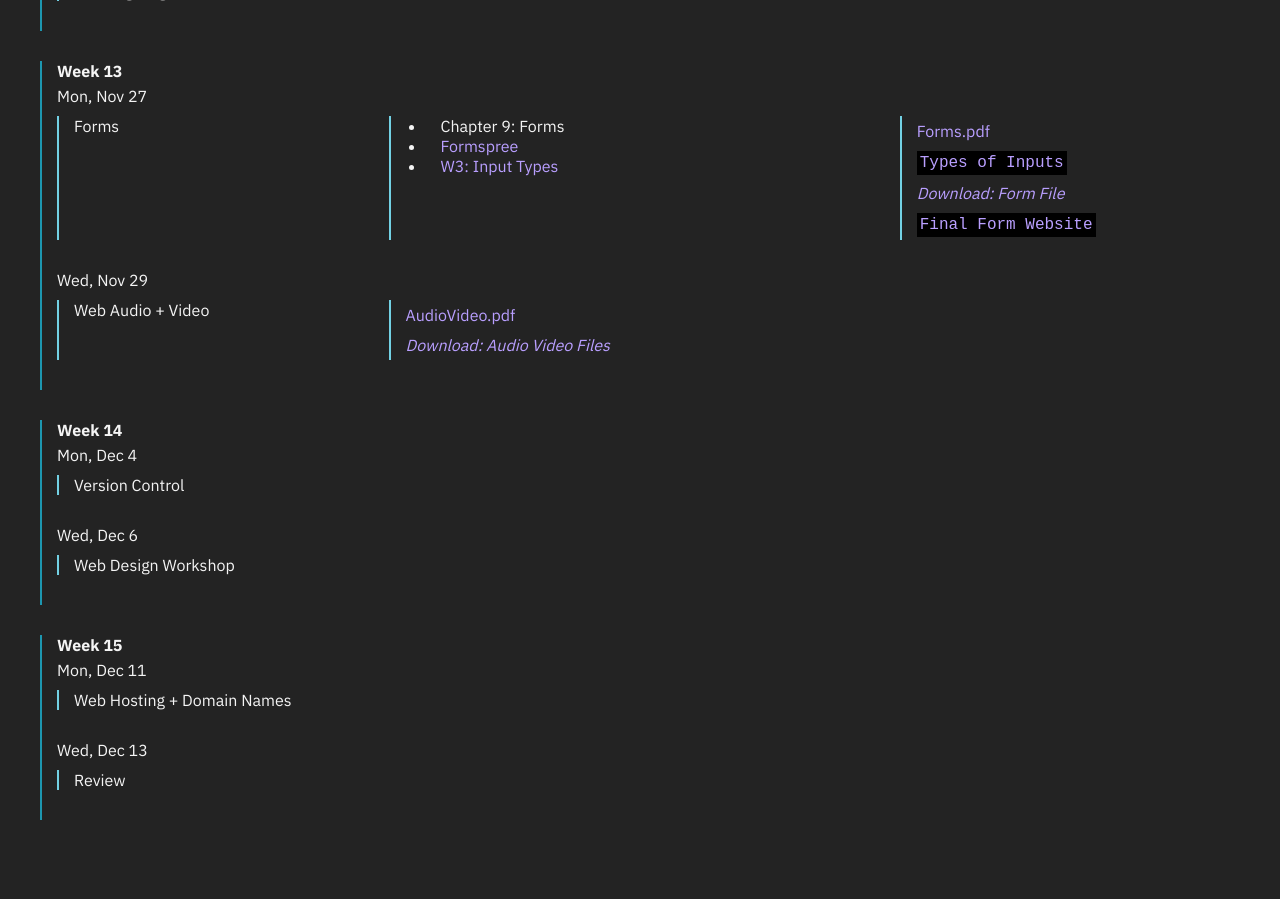
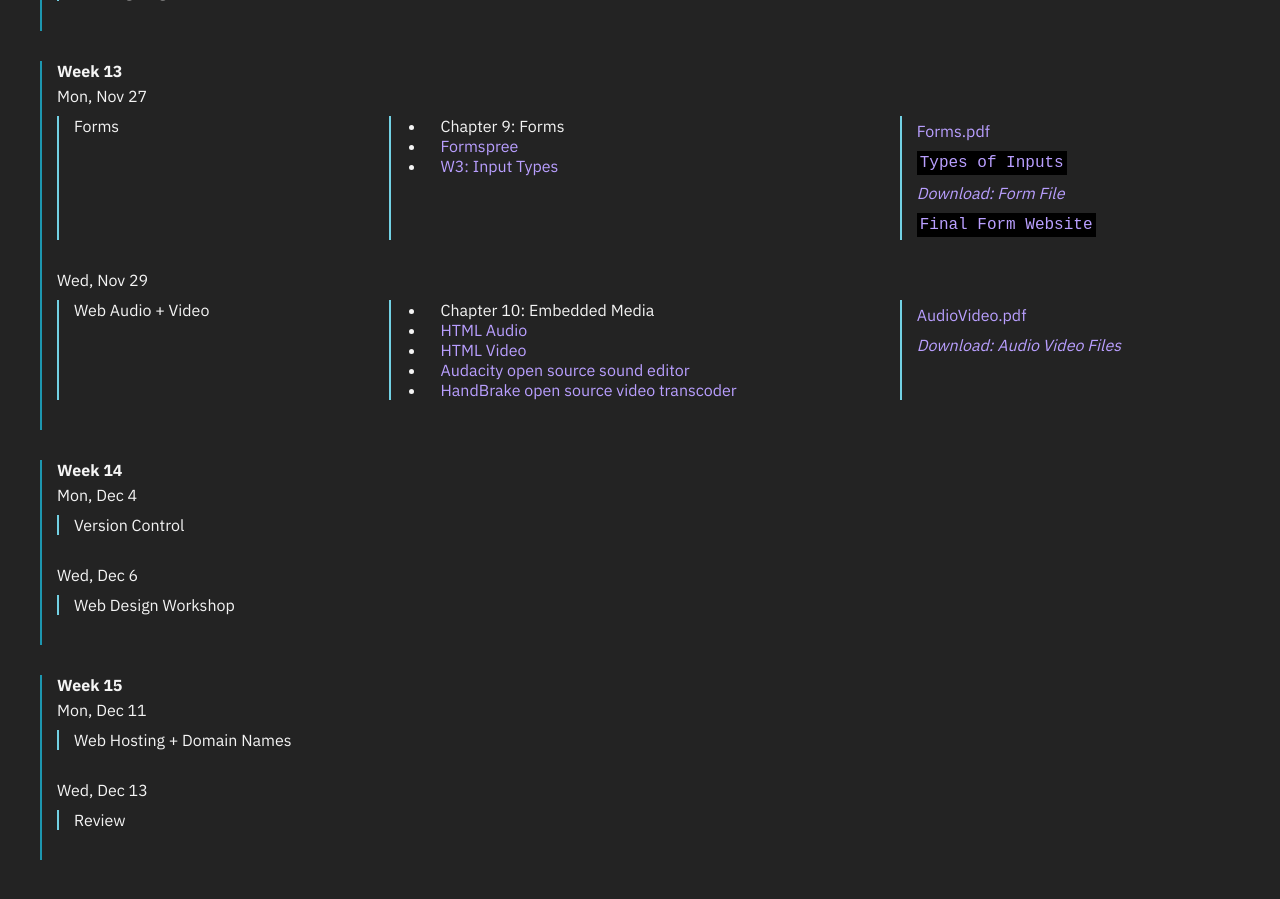
Before and after one commit to emilydidthis/CSCI-UA.004-Fall23, a Jekyll site: the page built from schedule.markdown, in a window 1280 px wide and 900 px high, scrolled down 4649 px. Built offline with Jekyll 4.4.1, drawn with Linux system fonts in a browser that asks for light colours; before the commit the page ends 5509 px from its top, so only the background shows below that.

Commit message:
audio + video resources

```diff
--- a/_data/schedule.yaml
+++ b/_data/schedule.yaml
@@ -385,6 +385,11 @@ schedule:
           type: code
       - topics: Web Audio + Video
         assigned:
+        - "Chapter 10: Embedded Media"
+        - "<a href='http://www.w3schools.com/html/html5_audio.asp'>HTML Audio</a>"
+        - "<a href='http://www.w3schools.com/html/html5_video.asp'>HTML Video</a>"
+        - "<a href='https://www.audacityteam.org/'>Audacity open source sound editor</a>"
+        - "<a href='https://handbrake.fr/'>HandBrake open source video transcoder</a>"
         files:
         - name: AudioVideo.pdf
           path: /assets/slides/13_AudioVideo.pdf
```
Also changed, not shown: 2 other files.
